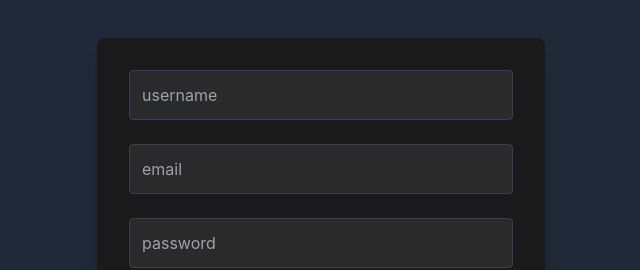
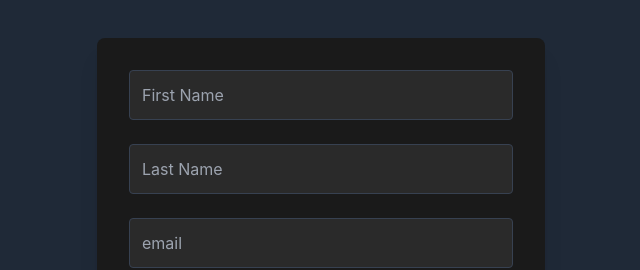
Before and after one commit to SDOS-2025/plek, a React (Vite) app in the folder frontend/: page /signup in a window 1280 px wide. Shown: the part 278-548 px from the top of the page, without its empty margins (319-959 px from the left). Built offline with nearby package versions, Linux system fonts and the light colour scheme.

Commit message:
added first and last name for user registration

```diff
--- a/frontend/src/pages/Dashboard.jsx
+++ b/frontend/src/pages/Dashboard.jsx
@@ -4,7 +4,7 @@ import { Link} from 'react-router-dom';
 
 
 function Dashboard() {
-  const Username = localStorage.getItem('Username');
+  const firstName = localStorage.getItem('FirstName');
 
   return (
     <div className="flex flex-col min-h-screen bg-plek-background text-gray-100">
@@ -26,7 +26,7 @@ function Dashboard() {
               <div className="h-8 w-8 rounded-full bg-sky-500 flex items-center justify-center">
                 <span className="text-sm font-medium"></span>
               </div>
-              <span className="ml-2">{Username}</span>
+              <span className="ml-2">{firstName}</span>
             </div>
           </div>
         </div>
--- a/frontend/src/pages/booking.jsx
+++ b/frontend/src/pages/booking.jsx
@@ -10,7 +10,7 @@ function Booking() {
   const [selectedRoom, setSelectedRoom] = useState(null);
   const [selectedAmenities, setSelectedAmenities] = useState([]);
 
-  const Username = localStorage.getItem('Username');
+  const firstName = localStorage.getItem('FirstName');
 
   const rooms = [
     {
@@ -207,7 +207,7 @@ function Booking() {
               </div>
               <div className="flex items-center space-x-2">
                 <div className="w-8 h-8 bg-blue-400 rounded-full"></div>
-                <span>{Username}</span>
+                <span>{firstName}</span>
 
               </div>
             </div>
--- a/frontend/src/pages/login.jsx
+++ b/frontend/src/pages/login.jsx
@@ -11,7 +11,7 @@ export default function Login() {
   const [email, setEmail] = useState('');
   const [password, setPassword] = useState('');
   const navigate = useNavigate();
-  const [username, setUsername] = useState('');
+  const [firstName, setFirstName] = useState('');
 
 
 
@@ -40,13 +40,13 @@ export default function Login() {
       const data = { email, password };
 
       // if (makePostRequest('http://localhost:5173/api/auth/login', data)) {
-      //   setUsername(result.username);
-      //   navigate('/dashboard', { state: { username } });
+      //   setFirstName(result.firstName);
+      //   navigate('/dashboard', { state: { firstName } });
       // } else {
       //   console.error('Invalid email or password');
       //   navigate('/login');
       // }
-      localStorage.setItem('Username', 'User');
+      localStorage.setItem('FirstName', 'firstName');
       navigate('/dashboard');
     } else {
       console.error('Email and password are required');
--- a/frontend/src/pages/signup.jsx
+++ b/frontend/src/pages/signup.jsx
@@ -1,48 +1,43 @@
 import React, { useState } from 'react';
-import { Link } from 'react-router-dom';
-import { useNavigate } from 'react-router-dom';
+import { Link, useNavigate } from 'react-router-dom';
 import axios from 'axios';
 import bcrypt from 'bcryptjs';
 
 export default function Signup() {
-  const [username, setUsername] = useState('');
+  const [firstName, setFirstName] = useState('');
+  const [lastName, setLastName] = useState('');
   const [email, setEmail] = useState('');
   const [password, setPassword] = useState('');
   const [confirmPassword, setConfirmPassword] = useState('');
   const navigate = useNavigate();
 
-  const salt = bcrypt.genSaltSync(10)
+  const salt = bcrypt.genSaltSync(10);
 
   function makePostRequest(url) {
-    const hashedPassword = bcrypt.hashSync(password, salt)
-
-    const queryObj = {email, username, password: hashedPassword}
+    const hashedPassword = bcrypt.hashSync(password, salt);
+    const queryObj = {firstName, lastName, email, password: hashedPassword };
 
     axios.post(url, queryObj).then(
-      (response) => {
-        let result = response.data;
-        return result;
-      },
+      (response) => response.data,
       (error) => {
-          console.log(error);
-          return null;
+        console.log(error);
+        return null;
       }
     );
-
   }
 
   const handleSubmit = (e) => {
     e.preventDefault();
     if (password === confirmPassword) {
-      const data = {username, email, password };
-      // if (makePostRequest('http://localhost:5173/api/auth/signup', data)) {
-      //   localStorage.setItem('Username', username);
+      // const success = makePostRequest('http://localhost:5173/api/auth/signup');
+      // if (success) {
+      //   localStorage.setItem('Username', `${firstName} ${lastName}`);
       //   navigate('/dashboard');
       // } else {
       //   console.error('Invalid email or password');
       //   navigate('/signup');
       // }
-      localStorage.setItem('Username', username);
+      localStorage.setItem('Username', `${firstName}`);
       navigate('/dashboard');
     } else {
       console.error('Email and password are required');
@@ -56,15 +51,24 @@ export default function Signup() {
           <div className="mb-32 flex justify-center">
             <h1 className="text-6xl font-bold text-white">Plek</h1>
           </div>
-
           <div className="bg-plek-dark p-8 rounded-lg shadow-xl">
             <form onSubmit={handleSubmit} className="space-y-6">
-            <div>
+              <div>
                 <input
                   type="text"
-                  value={username}
-                  onChange={(e) => setUsername(e.target.value)}
-                  placeholder="username"
+                  value={firstName}
+                  onChange={(e) => setFirstName(e.target.value)}
+                  placeholder="First Name"
+                  className="w-full p-3 rounded bg-[#2a2a2a] border border-gray-700 text-white placeholder-gray-400 focus:outline-none focus:border-plek-purple"
+                  required
+                />
+              </div>
+              <div>
+                <input
+                  type="text"
+                  value={lastName}
+                  onChange={(e) => setLastName(e.target.value)}
+                  placeholder="Last Name"
                   className="w-full p-3 rounded bg-[#2a2a2a] border border-gray-700 text-white placeholder-gray-400 focus:outline-none focus:border-plek-purple"
                   required
                 />
@@ -79,7 +83,6 @@ export default function Signup() {
                   required
                 />
               </div>
-
               <div>
                 <input
                   type="password"
@@ -90,7 +93,6 @@ export default function Signup() {
                   required
                 />
               </div>
-
               <div>
                 <input
                   type="password"
@@ -101,7 +103,6 @@ export default function Signup() {
                   required
                 />
               </div>
-
               <button
                 type="submit"
                 className="w-full bg-plek-purple hover:bg-purple-700 text-white font-bold py-3 px-4 rounded transition-colors"
@@ -113,20 +114,29 @@ export default function Signup() {
                 type="button"
                 className="w-full flex items-center justify-center gap-2 bg-white hover:bg-gray-100 text-gray-800 font-semibold py-3 px-4 rounded transition-colors"
               >
-                <img src="https://www.google.com/favicon.ico" alt="" className="w-4 h-4" />
+                <img
+                  src="https://www.google.com/favicon.ico"
+                  alt=""
+                  className="w-4 h-4"
+                />
                 Sign up with Google
               </button>
             </form>
           </div>
         </div>
       </div>
-
       <footer className="border-t border-gray-800 bg-[#1a1a1a]">
         <div className="container mx-auto px-4 py-4">
           <div className="flex justify-center space-x-6 text-sm text-gray-400">
-            <Link to="/about" className="hover:text-white transition-colors">About us</Link>
-            <Link to="/help" className="hover:text-white transition-colors">Help Center</Link>
-            <Link to="/contact" className="hover:text-white transition-colors">Contact us</Link>
+            <Link to="/about" className="hover:text-white transition-colors">
+              About us
+            </Link>
+            <Link to="/help" className="hover:text-white transition-colors">
+              Help Center
+            </Link>
+            <Link to="/contact" className="hover:text-white transition-colors">
+              Contact us
+            </Link>
           </div>
         </div>
       </footer>
```
